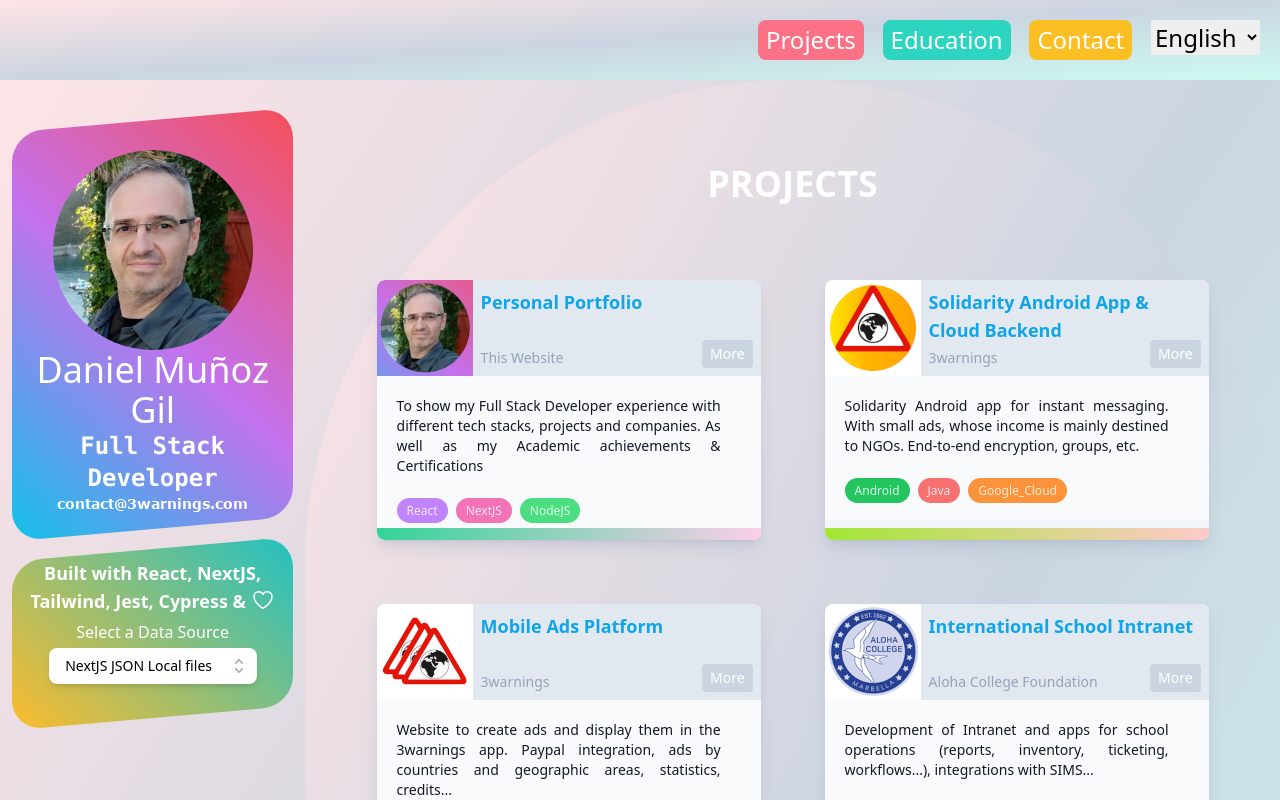
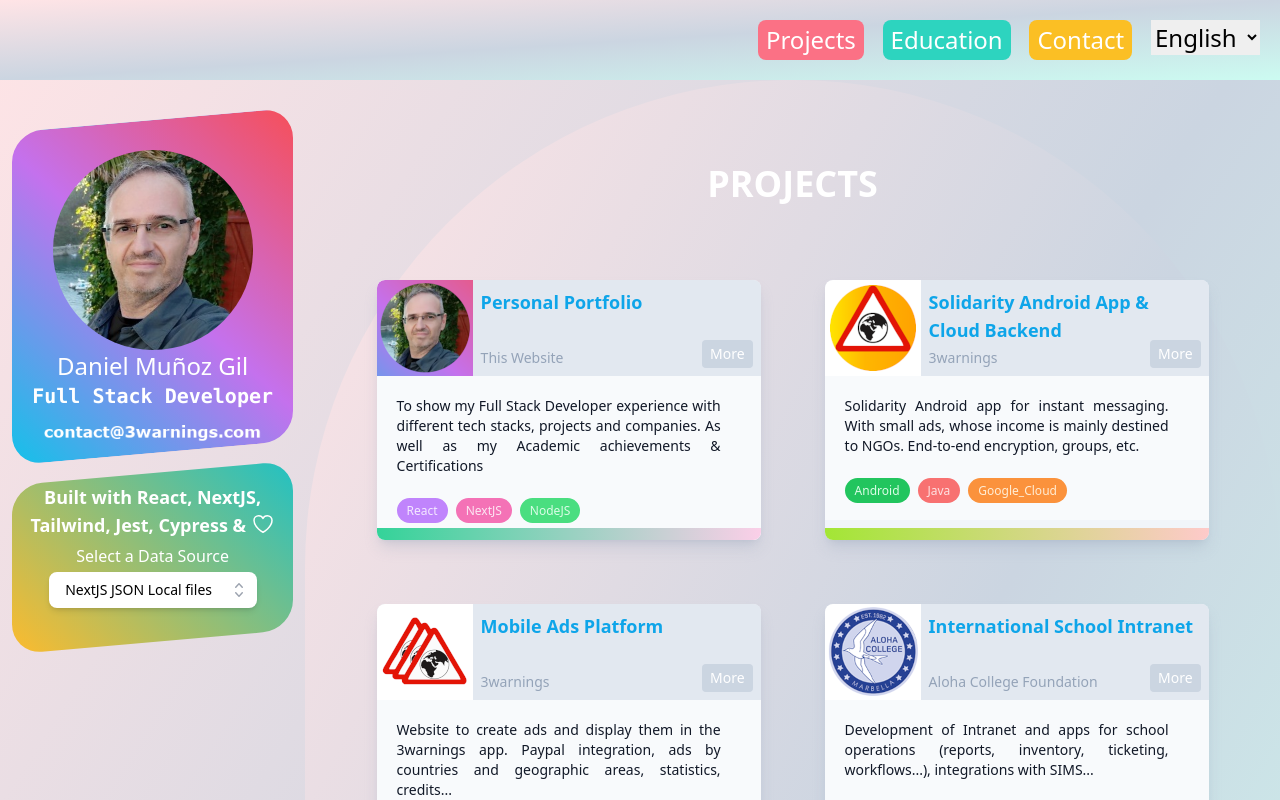
Before and after one commit to DaniMunoz/portfolio, a Next.js app: page / in a window 1280 px wide. Shown: the top 800 px of the page. Built offline with nearby package versions, Linux system fonts and the light colour scheme.

Commit message:
SideBar contact animations

```diff
--- a/components/footer/footer.jsx
+++ b/components/footer/footer.jsx
@@ -5,7 +5,7 @@
   return (
     <footer className="border-0 p-0">
       <svg className={styles.waves} xmlns="http://www.w3.org/2000/svg" xmlnsXlink="http://www.w3.org/1999/xlink"
-        viewBox="0 24 150 28" preserveAspectRatio="none" shape-rendering="auto">
+        viewBox="0 24 150 28" preserveAspectRatio="none" shapeRendering="auto">
         <defs>
           <path id="gentle-wave" d="M-160 44c30 0 58-18 88-18s 58 18 88 18 58-18 88-18 58 18 88 18 v44h-352z" />
         </defs>
--- a/components/header/header.jsx
+++ b/components/header/header.jsx
@@ -1,5 +1,6 @@
 import { useSelector, useDispatch } from 'react-redux';
 import { showProjectsActions } from '../../src/store/showProjects-slice';
+import { showContactActions } from '../../src/store/showContact-slice';
 import Link from "next/link";
 //import Image from "next/image";
 import LanguageSelector from "../languageSelector/languageSelector";
@@ -13,10 +14,16 @@
 
   const handleShowProjects = (event) => {
     dispatch(showProjectsActions.changeShowProjectsTo(true));
+    dispatch(showContactActions.changeShowContactTo(false));
   };
 
   const handleHideProjects = (event) => {
     dispatch(showProjectsActions.changeShowProjectsTo(false));
+    dispatch(showContactActions.changeShowContactTo(false));
+  };
+
+  const handleShowContact =  (event) => {
+    dispatch(showContactActions.changeShowContactTo(true));
   };
 
   let enlace = "/"
@@ -33,7 +40,7 @@
       <nav className="md:text-2xl basis-3/4">
         <div className="flex flex-row-reverse">
           <LanguageSelector />&nbsp;&nbsp;&nbsp;
-          <Link href="/" className="font-normal bg-amber-400 hover:bg-amber-500 text-white py-1 px-2 rounded-lg border-0 hover:rounded no-underline">
+          <Link href="/" className="font-normal bg-amber-400 hover:bg-amber-500 text-white py-1 px-2 rounded-lg border-0 hover:rounded no-underline" onClick={handleShowContact}>
             {languageStrings["header.contact"]}</Link>&nbsp;&nbsp;&nbsp;
           <Link href={enlace} className="font-normal bg-teal-400 hover:bg-teal-500 text-white py-1 px-2 rounded-lg border-0 hover:rounded no-underline" onClick={handleHideProjects}>
             {languageStrings["header.qualifications"]}</Link>&nbsp;&nbsp;&nbsp;
--- a/components/sidebar/sidebar.jsx
+++ b/components/sidebar/sidebar.jsx
@@ -7,19 +7,46 @@
 
 export default function SideBar() {
   const language = useSelector((state) => state.language.language);
+  const showContact = useSelector((state) => state.showContact.showContact);
+
   const languageStrings = languageData[0][language];
 
   //<Modal btnText='Select a Backend' btnClassName="rounded-md bg-black bg-opacity-20 px-4 py-2 text-sm font-medium text-white hover:bg-opacity-30 focus:outline-none focus-visible:ring-2 focus-visible:ring-white focus-visible:ring-opacity-75" className="flex items-center justify-center" title="Select a Backend" text={languageStrings["sideBar.stacksModal"]}></Modal>
   //<Modal btnText='Escoge el backend' btnClassName="rounded-md bg-black bg-opacity-20 px-4 py-2 text-sm font-medium text-white hover:bg-opacity-30 focus:outline-none focus-visible:ring-2 focus-visible:ring-white focus-visible:ring-opacity-75" className="flex items-center justify-center" title="Escoge el Backend" text={languageStrings["sideBar.stacksModal"]}></Modal>
+  //<section className={styles.diagonal}>
+
+  //" absolute inset-x-0 bottom-0 h-3 bg-gradient-to-r "
+  //" transition-all duration-500 " + fromColor + " " + viaColor + " " + toColor + " bg-size-200 group-hover:bg-right-bottom"
+  // + " rounded-[30px] -skew-y-6 absolute inset-x-0 bottom-0 bg-gradient-to-r transition-all duration-500 from-green-400 via-amber-200 to-violet-400 bg-size-200 hover:bg-right-bottom"
+
+  /*background: linear-gradient(45deg, var(--c1, #12c2e9), var(--c2, #c471ed) 51%, var(--c1, #f64f59)) var(--x, 0)/ 200%;
+  --background: linear-gradient(45deg, #12c2e9, #c471ed, #f64f59);
+  */
+  /**
+   * .diagonal:hover {
+      --x: 100%;
+      }
+   */
+
 
   return (
     <aside className="w-4/5 md:w-1/3 lg:w-1/3 xl:w-1/4 px-3 py-4 sm:py-10 mx-auto text-center text-white">
-      <section className={styles.diagonal}>
-        <Image src="/images/daniel.png" alt="Daniel" width={200} height={200} className="rounded-full mx-auto" priority={true}/>
-        <h1 role="name" className="text-2xl md:text-4xl">Daniel Muñoz Gil</h1>
-        <h2 role="title" className="font-mono font-semibold text-xl md:text-2xl">Full Stack Developer</h2>
-        <Image role="toque" src="/images/toque.png" alt="image" width={200} height={25} className="mx-auto"/>
-      </section>
+      {showContact &&
+        <section className={styles.diagonal + " group"}>
+          <Image src="/images/daniel.png" alt="Daniel" width={200} height={200} className="rounded-full mx-auto" priority={true}/>
+          <h1 role="name" className="text-lg transition-all duration-500">Daniel Muñoz Gil</h1>
+          <h2 role="title" className="font-mono font-semibold text-lg transition-all duration-500">Full Stack Developer</h2>
+          <Image role="toque" src="/images/3w.png" alt="image" width={284} height={27} className="mx-auto animate-bounce mt-3 w-[284px] transition-all duration-500"/>
+        </section>
+      }
+      {!showContact &&
+        <section className={styles.diagonal + " group"}>
+          <Image src="/images/daniel.png" alt="Daniel" width={200} height={200} className="rounded-full mx-auto" priority={true}/>
+          <h1 role="name" className="text-2xl transition-all duration-500 group-hover:text-lg">Daniel Muñoz Gil</h1>
+          <h2 role="title" className="font-mono font-semibold text-xl transition-all duration-500 group-hover:text-lg">Full Stack Developer</h2>
+          <Image role="toque" src="/images/3w.png" alt="image" width={284} height={27} className="mx-auto group-hover:animate-bounce mt-3 w-[225px] transition-all duration-500 group-hover:w-[284px]"/>
+        </section>
+      }
       <section className={styles.diagonal2}>
         {(language == "en") &&
         <>
--- a/components/sidebar/sidebar.module.css
+++ b/components/sidebar/sidebar.module.css
@@ -1,10 +1,11 @@
 .diagonal {
   --skew-angle: -5deg;
-  --background: linear-gradient(45deg, #12c2e9, #c471ed, #f64f59);
+  --background: linear-gradient(45deg, var(--c1, #12c2e9), var(--c2, #c471ed) 51%, var(--c1, #f64f59)) var(--x, 0)/ 100%;
   position: relative;
   isolation: isolate;
   padding: 10px;
   padding-top: 30px;
+  border-radius: 30px;
 }
 
 .diagonal::after {
@@ -15,6 +16,24 @@
   inset: 0;
   transform: skewY(var(--skew-angle));
   border-radius: 30px;
+  transition: 5s;
+}
+
+.diagonal:hover {
+  /*--x: 100%;*/
+  /*animation: gradient 5s ease infinite;*/
+}
+
+@keyframes gradient {
+	0% {
+    --x: 0%;
+	}
+	50% {
+    --x: 100%;
+	}
+	100% {
+    --x: 0%;
+	}
 }
 
 .diagonal2 {
--- /dev/null
+++ b/src/store/showContact-slice.js
@@ -0,0 +1,25 @@
+import { createSlice } from "@reduxjs/toolkit";
+
+//We create as many state slices as needed, but they are part of a single store
+//Every slice can be in its own file, to simplify maintenance
+
+const initialShowContactState = { showContact: false };
+
+const showContactSlice = createSlice({
+  name: "showContact",
+  initialState: initialShowContactState,
+  reducers: {
+    changeShowContactTo(state, action) {
+      //This is redux toolkit, we DO CAN mutate state here.
+      //Redux toolkit transforms this into an inmutable operation
+      state.showContact = action.payload;
+    },
+  },
+});
+
+export const showContactActions = showContactSlice.actions;
+
+//To obtain language state, would this work? - const language = useSelector((state) => state.language.language);
+
+//We just need to export the reducer, which will be used to add this slice to the redux store
+export default showContactSlice.reducer;
--- a/src/store/store.js
+++ b/src/store/store.js
@@ -2,11 +2,13 @@
 import languageReducer from "./language-slice";
 import showProjectsReducer from "./showProjects-slice";
 import backenReducer from "./backend-slice";
+import showContactReducer from "./showContact-slice";
 
 const store = configureStore({
   reducer: { language: languageReducer
     , showProjects: showProjectsReducer
     , backend: backenReducer
+    , showContact: showContactReducer
     //, auth: authSlice.reducer   //to add an hypothetical authSlice to the store
  },
 });
```
Also changed, not shown: public/images/3w.png (added).
